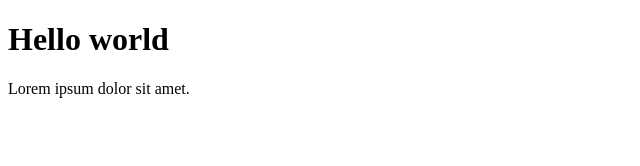
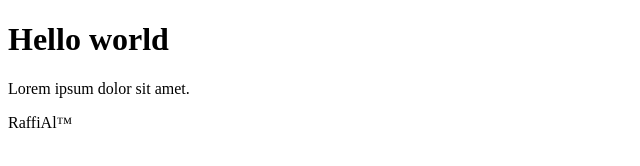
Before and after one commit to raffiAl/Try-git-, a plain HTML site: page index.html in a window 1280 px wide. Shown: the full height of the page, 0-640 px from the left. Drawn offline with Linux system fonts and the light colour scheme.

Commit message:
Update index.html | add footer

```diff
--- a/index.html
+++ b/index.html
@@ -14,6 +14,7 @@
   <p>
     Lorem ipsum dolor sit amet.
   </p>
+  <footer>RaffiAl™</footer>
 </body>
 
 </html>
```
